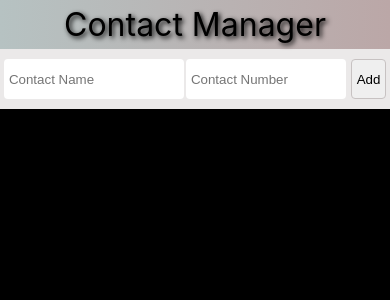
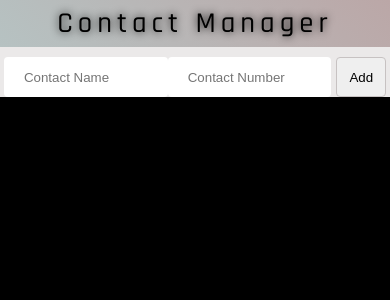
Before and after one commit to sundarbadagala/contactForm, a React (Create React App) app: page / in a window 390 px wide. Shown: the top 300 px of the page. Built offline with nearby package versions, Linux system fonts and the light colour scheme.

Commit message:
'add-styling-to-page'

```diff
--- a/public/index.html
+++ b/public/index.html
@@ -2,14 +2,13 @@
 <html lang="en">
   <head>
     <meta charset="utf-8" />
-    <link rel="icon" href="%PUBLIC_URL%/favicon.ico" />
     <meta name="viewport" content="width=device-width, initial-scale=1" />
     <meta name="theme-color" content="#000000" />
     <meta
       name="description"
       content="Web site created using create-react-app"
     />
-    <link rel="apple-touch-icon" href="%PUBLIC_URL%/logo192.png" />
+
 
     <link rel="stylesheet" href="https://pro.fontawesome.com/releases/v5.10.0/css/all.css" integrity="sha384-AYmEC3Yw5cVb3ZcuHtOA93w35dYTsvhLPVnYs9eStHfGJvOvKxVfELGroGkvsg+p" crossorigin="anonymous"/>
 
@@ -28,7 +27,7 @@
       work correctly both with client-side routing and a non-root public URL.
       Learn how to configure a non-root public URL by running `npm run build`.
     -->
-    <title>React App</title>
+    <title>Contact Manger</title>
   </head>
   <body>
     <noscript>You need to enable JavaScript to run this app.</noscript>
--- a/src/components/Contact.css
+++ b/src/components/Contact.css
@@ -1,10 +1,12 @@
+@import url('https://fonts.googleapis.com/css2?family=Rajdhani:wght@500&display=swap');
+@import url('https://fonts.googleapis.com/css2?family=Roboto:ital,wght@1,300&display=swap');
+
 body{
     background-color: #000000;
 }
 .cont-main{
    background-color:rgb(235, 233, 233);
    width: 50%;
-   /* min-height: 50vh; */
    margin: auto;
    /* border: 1px solid red; */
    margin-top: 20px;
@@ -14,17 +16,18 @@ body{
     /* border: 1px solid black; */
     display: flex;
     justify-content: center;
-    text-shadow: 2px 2px 5px black;
-    background: linear-gradient(90deg, rgb(182, 194, 194)0%, rgb(187, 167, 167)100% );
+    text-shadow: 0px 0px 8px rgb(0, 0, 0);
+    background: linear-gradient(45deg, rgb(182, 194, 194)0%, rgb(187, 167, 167)100% );
     padding: 5px;
+    font-family: 'Rajdhani', sans-serif;
+    letter-spacing: 5px;
 }
 .cont-form{
     /* border: 1px solid black; */
     display: grid;
-    grid-template-columns: repeat(3, auto);
-    width: 90%;
+    grid-template-columns: 6fr 6fr 2fr;
+    width: 95%;
     margin: auto;
-
 }
 .form-name, .form-number, .form-button{
     height: 40px;
@@ -39,7 +42,9 @@ body{
     cursor: pointer;
 }
 .form-name, .form-number{
+    /* border: 1px solid red; */
     padding: 20px;
+    width: 100%;
 }
 .form-name:hover, .form-number:hover{
     box-shadow: 1px 1px 5px rgb(155, 151, 151);
@@ -65,18 +70,19 @@ body{
 }
 .cont-menu{
     /* border: 1px solid black; */
-    margin: 10px;
-    display: flex;
-    justify-content: center;
-    flex-wrap: wrap;
+    margin: auto;
+    width: 95%;
 }
 .cont-list{
     list-style-type: none;
+    width: 100%;
+    margin-top: 10px;
+    /* border: 1px solid green; */
 }
 .cont-div{
-    /* border: 1px solid red; */
-    margin: 5px;
-    width: 600px;
+    /* border: 1px solid blue; */
+    margin: auto;
+    width: 100%;
     height: 40px;
     display: flex;
 }
@@ -92,16 +98,16 @@ body{
     padding: 10px;
 }
 .cont-name{
-    width: 300px;
+    /* border: 1px solid hotpink; */
+    width: 43%;
 }
 .cont-number{
-    width: 200px;
+    width: 43%;
 }
 .cont-delete, .cont-edit{
     /* border: 1px solid black; */
-    width: 50px;
+    width: 8%;
     border-radius: 5px;
-    /* border: none; */
     outline: none;
     display: flex;
     font-size: 1.3rem;
@@ -127,110 +133,47 @@ body{
     background-color: #c0baba;
 }
 
+
+@media screen and (max-width:1125px){
+    .cont-main{
+        width: 70%;
+        margin-top: 16px;
+     }
+}
+
 @media screen and (max-width:960px){
     .cont-main{
-        background-color:rgb(235, 233, 233);
+        width: 80%;
+        margin-top: 12px;
+     }
+}
+
+@media screen and (max-width:836px){
+    .cont-main{
         width: 90%;
-        /* min-height: 50vh; */
-        margin: auto;
-        /* border: 1px solid red; */
-        margin-top: 20px;
+        margin-top: 8px;
      }
-     .cont-form{
-        /* border: 1px solid black; */
-        display: grid;
-        grid-template-columns: repeat(3, auto);
+}
+
+@media screen and (max-width:580px){
+    .cont-main{
         width: 95%;
-        margin: auto;
+        margin-top: 4px;
+     }
+}
+
+@media screen and (max-width:412px){
+    .cont-main{
+        width: 100%;
+        margin-top: 0px;
+     }
+     .cont-title{
+        font-size: 1.8rem;
     }
-    .form-name, .form-number, .form-button{
-        height: 40px;
-        border: none;
-        outline: none;
-        border-radius: 4px;
-        margin-top: 10px;
+    .cont-form{
+        width: 98%;
     }
-    .form-button{
-        border: 1px solid rgb(199, 194, 194);
-        margin-left: 5px;
-        cursor: pointer;
-    }
-    .form-name, .form-number{
-        padding: 5px;
-    }
-    .cont-div{
-        /* border: 1px solid red; */
-        margin: 5px;
-        width: 430px;
-        height: 40px;
-        display: flex;
+    .cont-menu{
+        width: 98%;
     }
 }
-
-
-@media screen and (max-width:480px){
-    .cont-main{
-        background-color:rgb(235, 233, 233);
-        width: 100%;
-        /* min-height: 50vh; */
-        margin: auto;
-        /* border: 1px solid red; */
-        margin-top: 0px;
-     }
-     .cont-form{
-        /* border: 1px solid black; */
-        display: grid;
-        grid-template-columns: 2fr 2fr 1fr;
-        width: 98%;
-        margin: auto;
-    }
-    .form-name, .form-number, .form-button{
-        height: 40px;
-        border: none;
-        outline: none;
-        border-radius: 4px;
-        margin-top: 10px;
-    }
-    .form-name{
-        width: 180px;
-        margin-right: 2px;
-    }
-    .form-number{
-        width: 160px;
-    }
-    .form-button{
-        border: 1px solid rgb(199, 194, 194);
-        margin-left: 5px;
-        cursor: pointer;
-    }
-    .form-name, .form-number{
-        padding: 5px;
-    }
-
-    .cont-div{
-        /* border: 1px solid red; */
-        margin: 5px;
-        width: 410px;
-        height: 40px;
-        display: grid;
-        grid-template-columns: 2fr 2fr 1fr 1fr;
-    }
-    .cont-name{
-        width: 180px;
-        margin-right: 2px;
-    }
-    .cont-number{
-        width: 160px;
-    }
-    .cont-delete, .cont-edit{
-        /* border: 1px solid black; */
-        width: 35px;
-        border-radius: 5px;
-        /* border: none; */
-        outline: none;
-        display: flex;
-        font-size: 1.3rem;
-        align-items: center;
-        justify-content: center;
-    }
-}
```
Also changed, not shown: 1 other file (tests, documents, lock files or other folders).
